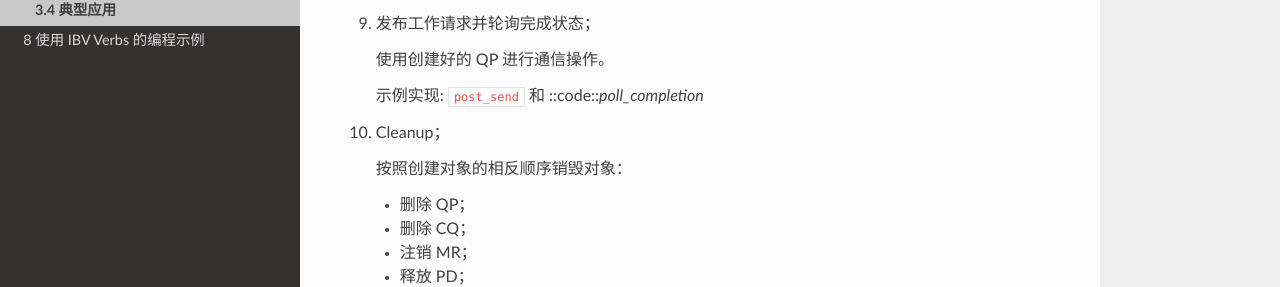
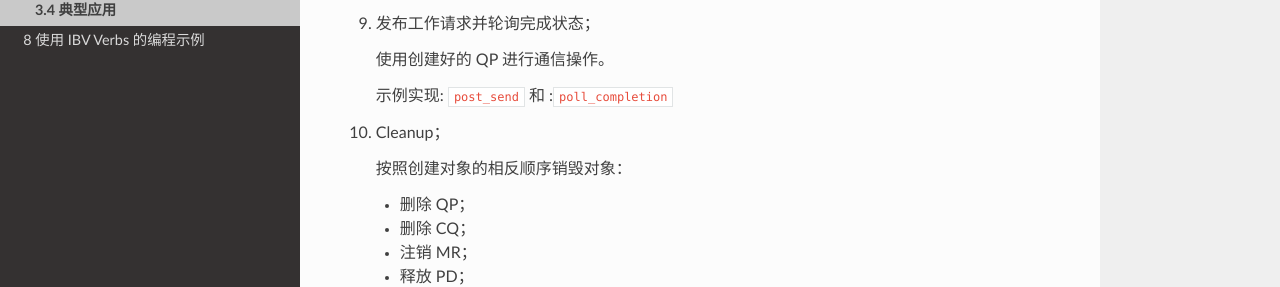
Before and after one commit to bi-an/InfiniBand-doc, a Sphinx documentation site: the page built from docs/source/3_programming/3_4_application.rst, in a window 1280 px wide and 900 px high, scrolled down 990 px. Shown: the part 351-638 px from the top of the window. Built offline with Sphinx 7.4.7 and the Read the Docs theme 3.1.0, drawn with Linux system fonts in a browser that asks for light colours.

Commit message:
Update 3_4_application.rst

```diff
--- a/docs/source/3_programming/3_4_application.rst
+++ b/docs/source/3_programming/3_4_application.rst
@@ -71,7 +71,7 @@
 
    示例实现:
    :code:`post_send` 和
-   ::code::`poll_completion`
+   ::code:`poll_completion`
 
 #. Cleanup；
 
```
